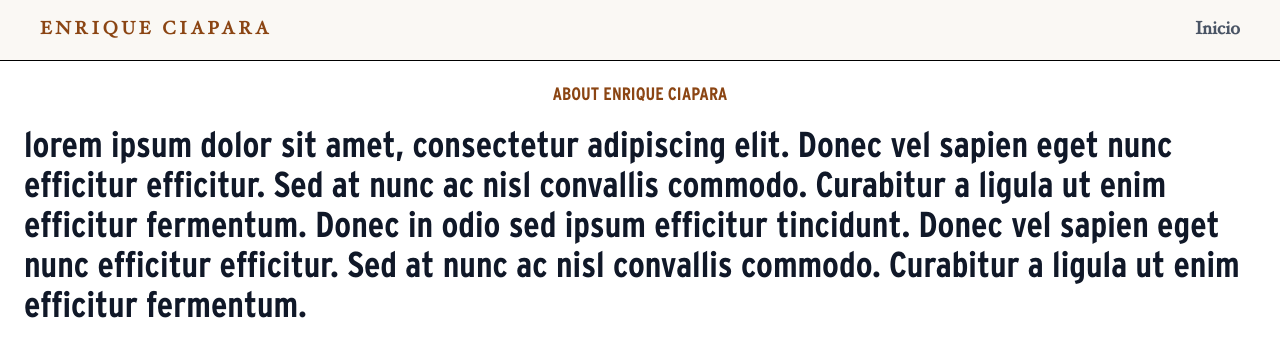
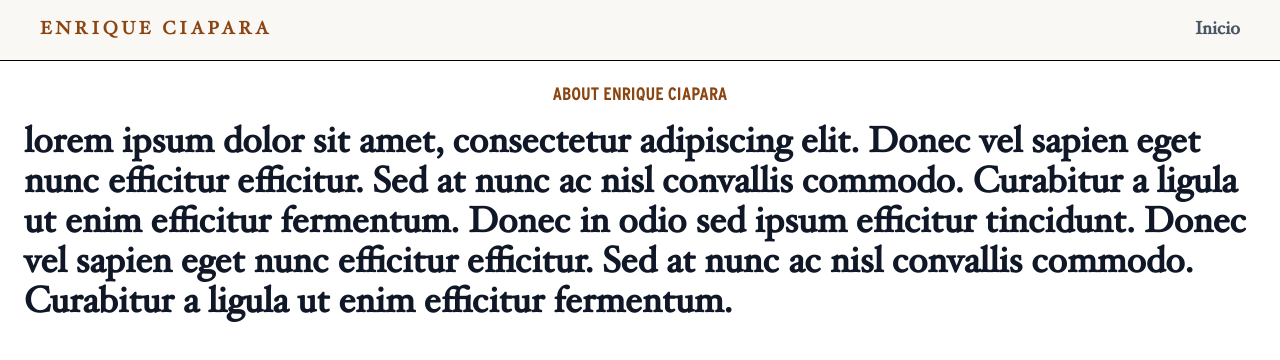
Before and after one commit to Kevin-ecometrics/ciapara-page, a Next.js app: page / in a window 1280 px wide. Shown: the top 360 px of the page. Built offline with nearby package versions, Linux system fonts and the light colour scheme.

Commit message:
re-ajust css

```diff
--- a/app/Components/Home/About.tsx
+++ b/app/Components/Home/About.tsx
@@ -2,13 +2,13 @@
     return (
         <div className="mb-12 space-y-4 text-gray-700 leading-relaxed flex flex-col items-center justify-center px-6 py-20 font-sans">
             <h1 className="text-lg font-semibold uppercase text-[#8B4513]">About Enrique Ciapara</h1>
-            <h2 className="text-4xl font-bold text-gray-900 mb-1">
+            <p className="text-4xl font-bold text-gray-900 mb-1">
                 lorem ipsum dolor sit amet, consectetur adipiscing elit. Donec vel sapien eget nunc efficitur
                 efficitur. Sed at nunc ac nisl convallis commodo. Curabitur a ligula ut enim efficitur
                 fermentum. Donec in odio sed ipsum efficitur tincidunt. Donec vel sapien eget nunc
                 efficitur efficitur. Sed at nunc ac nisl convallis commodo. Curabitur a ligula ut enim
                 efficitur fermentum.
-            </h2>
+            </p>
         </div>
     )
 }
```
